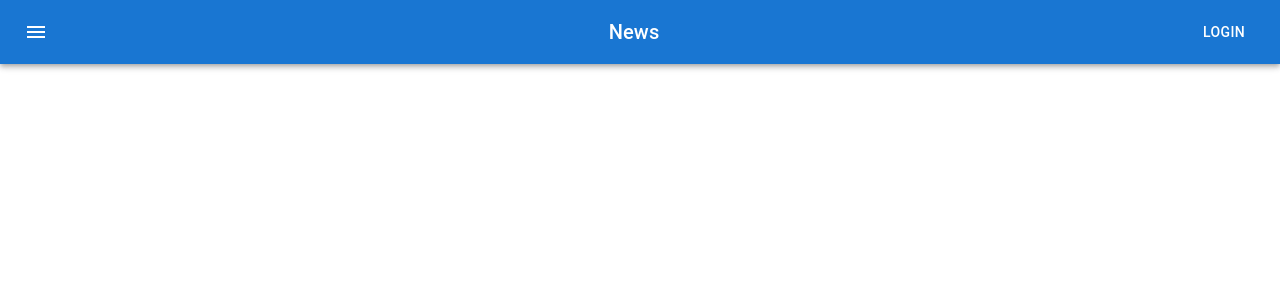
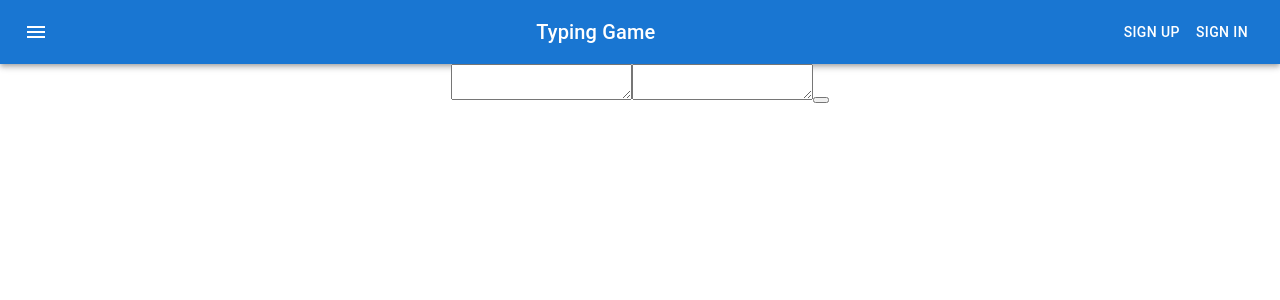
Before and after one commit to S-Isozaki/django-react-nginx-mysql, a React (Create React App) app in the folder frontend/frontend/: page /signup in a window 1280 px wide. Before the commit this address had no page. Shown: the top 300 px of the page. Built offline with nearby package versions, Linux system fonts and the light colour scheme.

Commit message:
configuration file repair, add link to button, etc.

```diff
--- a/frontend/frontend/src/App.tsx
+++ b/frontend/frontend/src/App.tsx
@@ -4,6 +4,7 @@
 import Home from './pages/Home';
 import Play from './pages/Play';
 import Data from './pages/Data';
+import Signup from './pages/Signup'
 
 function App() {
   return (
@@ -14,6 +15,7 @@
           <Route path={`/`} element={<Home />} />
           <Route path={`/play/:length?`} element={<Play />} />
           <Route path={`/data`} element={<Data />} />
+          <Route path={`/signup`} element={<Signup />} />
         </Routes>
       </BrowserRouter>
     </div>
--- a/frontend/frontend/src/components/Header.tsx
+++ b/frontend/frontend/src/components/Header.tsx
@@ -22,9 +22,10 @@
             <MenuIcon />
           </IconButton>
           <Typography variant="h6" component="div" sx={{ flexGrow: 1 }}>
-            News
+            Typing Game
           </Typography>
-          <Button color="inherit">Login</Button>
+          <Button color='inherit' component="a" href='/signup'>Sign up</Button>
+          <Button color="inherit">Sign in</Button>
         </Toolbar>
       </AppBar>
     </Box>
--- /dev/null
+++ b/frontend/frontend/src/pages/Signup.tsx
@@ -0,0 +1,11 @@
+const Signup = () => {
+    return (
+        <form>
+            <textarea></textarea>
+            <textarea></textarea>
+            <button></button>
+        </form>
+    )
+}
+
+export default Signup;
```
Also changed, not shown: 2 other files (tests, documents, lock files or other folders).
